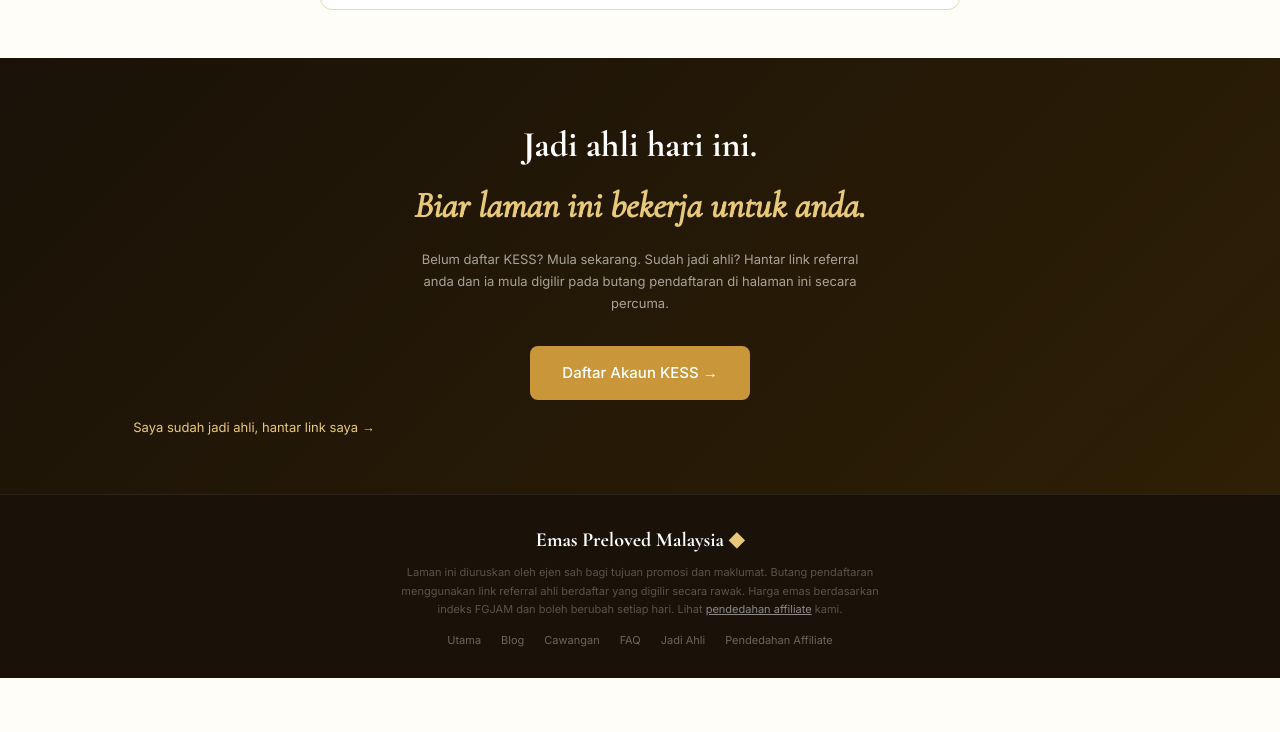
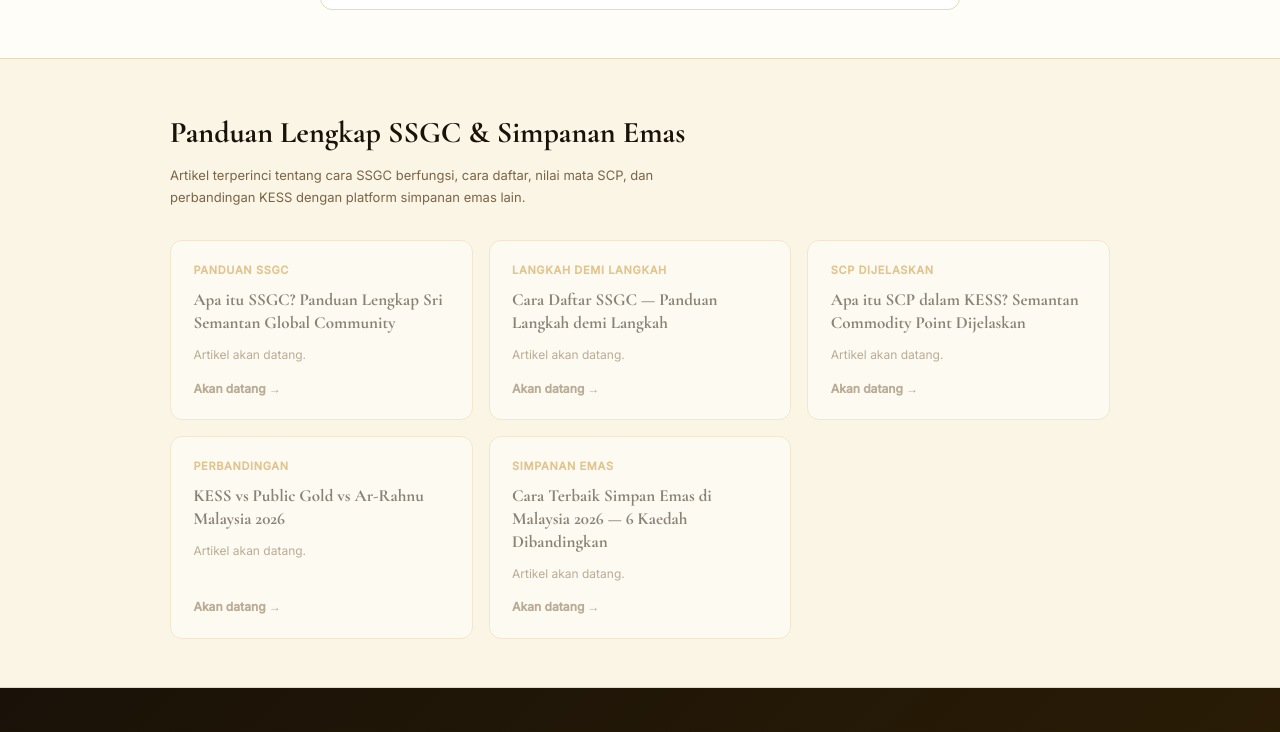
Before and after one commit to mcalpineally/emaspreloved, a plain HTML site: page daftar-ahli/index.html in a window 1280 px wide. Shown: the part 5428-6160 px from the top of the page. Before the commit the page ends 6106 px from the top, so only its background shows below. Drawn offline with nearby package versions, Linux system fonts and the light colour scheme.

Commit message:
feat(daftar-ahli): add placeholder artikel hub section (BM)
5-card grid matching the EN /join-ssgc/ hub layout — same gold-pale
background, Cormorant headings, card structure. All 5 slots rendered
at opacity:0.5 with "Akan datang →" labels.

To activate a card: swap <div> → <a href="/blog/.../">, remove opacity,
update badge + title + description.

Section id="baca-lagi" for anchor linking.

Co-Authored-By: Claude Sonnet 4.6 <noreply@anthropic.com>
Claude-Session: https://claude.ai/code/session_01WgfTt4Bsn96YJ3tyy768rP

```diff
--- a/daftar-ahli/index.html
+++ b/daftar-ahli/index.html
@@ -484,6 +484,57 @@ footer{background:var(--dark);border-top:1px solid rgba(255,255,255,.07);padding
   </div>
 </section>
 
+<!-- ARTIKEL HUB — placeholder; isi artikel BM satu per satu bila siap -->
+<section style="background:var(--gold-pale);border-top:1px solid var(--border);border-bottom:1px solid var(--border);padding:3rem 1.5rem" id="baca-lagi">
+  <div style="max-width:940px;margin:0 auto">
+    <h2 style="font-family:'Cormorant Garamond',serif;font-size:clamp(22px,3.5vw,30px);font-weight:700;color:var(--dark);margin-bottom:.4rem">Panduan Lengkap SSGC &amp; Simpanan Emas</h2>
+    <p style="font-size:13px;color:var(--muted);margin-bottom:2rem;max-width:560px">Artikel terperinci tentang cara SSGC berfungsi, cara daftar, nilai mata SCP, dan perbandingan KESS dengan platform simpanan emas lain.</p>
+    <div style="display:grid;grid-template-columns:repeat(auto-fill,minmax(260px,1fr));gap:1rem">
+
+      <!-- SLOT 1 — tukar href dan teks bila artikel BM siap -->
+      <div style="display:flex;flex-direction:column;background:#fff;border:1px solid var(--border);border-radius:var(--r);padding:1.25rem 1.4rem;opacity:.5">
+        <span style="font-size:11px;font-weight:600;letter-spacing:.06em;text-transform:uppercase;color:var(--gold);margin-bottom:.6rem">Panduan SSGC</span>
+        <span style="font-family:'Cormorant Garamond',serif;font-size:17px;font-weight:700;color:var(--dark);line-height:1.35;margin-bottom:.6rem">Apa itu SSGC? Panduan Lengkap Sri Semantan Global Community</span>
+        <span style="font-size:12px;color:var(--muted);line-height:1.6;flex:1">Artikel akan datang.</span>
+        <span style="font-size:12px;color:var(--muted);font-weight:600;margin-top:.9rem">Akan datang →</span>
+      </div>
+
+      <!-- SLOT 2 -->
+      <div style="display:flex;flex-direction:column;background:#fff;border:1px solid var(--border);border-radius:var(--r);padding:1.25rem 1.4rem;opacity:.5">
+        <span style="font-size:11px;font-weight:600;letter-spacing:.06em;text-transform:uppercase;color:var(--gold);margin-bottom:.6rem">Langkah demi Langkah</span>
+        <span style="font-family:'Cormorant Garamond',serif;font-size:17px;font-weight:700;color:var(--dark);line-height:1.35;margin-bottom:.6rem">Cara Daftar SSGC — Panduan Langkah demi Langkah</span>
+        <span style="font-size:12px;color:var(--muted);line-height:1.6;flex:1">Artikel akan datang.</span>
+        <span style="font-size:12px;color:var(--muted);font-weight:600;margin-top:.9rem">Akan datang →</span>
+      </div>
+
+      <!-- SLOT 3 -->
+      <div style="display:flex;flex-direction:column;background:#fff;border:1px solid var(--border);border-radius:var(--r);padding:1.25rem 1.4rem;opacity:.5">
+        <span style="font-size:11px;font-weight:600;letter-spacing:.06em;text-transform:uppercase;color:var(--gold);margin-bottom:.6rem">SCP Dijelaskan</span>
+        <span style="font-family:'Cormorant Garamond',serif;font-size:17px;font-weight:700;color:var(--dark);line-height:1.35;margin-bottom:.6rem">Apa itu SCP dalam KESS? Semantan Commodity Point Dijelaskan</span>
+        <span style="font-size:12px;color:var(--muted);line-height:1.6;flex:1">Artikel akan datang.</span>
+        <span style="font-size:12px;color:var(--muted);font-weight:600;margin-top:.9rem">Akan datang →</span>
+      </div>
+
+      <!-- SLOT 4 -->
+      <div style="display:flex;flex-direction:column;background:#fff;border:1px solid var(--border);border-radius:var(--r);padding:1.25rem 1.4rem;opacity:.5">
+        <span style="font-size:11px;font-weight:600;letter-spacing:.06em;text-transform:uppercase;color:var(--gold);margin-bottom:.6rem">Perbandingan</span>
+        <span style="font-family:'Cormorant Garamond',serif;font-size:17px;font-weight:700;color:var(--dark);line-height:1.35;margin-bottom:.6rem">KESS vs Public Gold vs Ar-Rahnu Malaysia 2026</span>
+        <span style="font-size:12px;color:var(--muted);line-height:1.6;flex:1">Artikel akan datang.</span>
+        <span style="font-size:12px;color:var(--muted);font-weight:600;margin-top:.9rem">Akan datang →</span>
+      </div>
+
+      <!-- SLOT 5 -->
+      <div style="display:flex;flex-direction:column;background:#fff;border:1px solid var(--border);border-radius:var(--r);padding:1.25rem 1.4rem;opacity:.5">
+        <span style="font-size:11px;font-weight:600;letter-spacing:.06em;text-transform:uppercase;color:var(--gold);margin-bottom:.6rem">Simpanan Emas</span>
+        <span style="font-family:'Cormorant Garamond',serif;font-size:17px;font-weight:700;color:var(--dark);line-height:1.35;margin-bottom:.6rem">Cara Terbaik Simpan Emas di Malaysia 2026 — 6 Kaedah Dibandingkan</span>
+        <span style="font-size:12px;color:var(--muted);line-height:1.6;flex:1">Artikel akan datang.</span>
+        <span style="font-size:12px;color:var(--muted);font-weight:600;margin-top:.9rem">Akan datang →</span>
+      </div>
+
+    </div>
+  </div>
+</section>
+
 <!-- CTA -->
 <section class="cta-strip">
   <h2>Jadi ahli hari ini.<br><em>Biar laman ini bekerja untuk anda.</em></h2>
```
